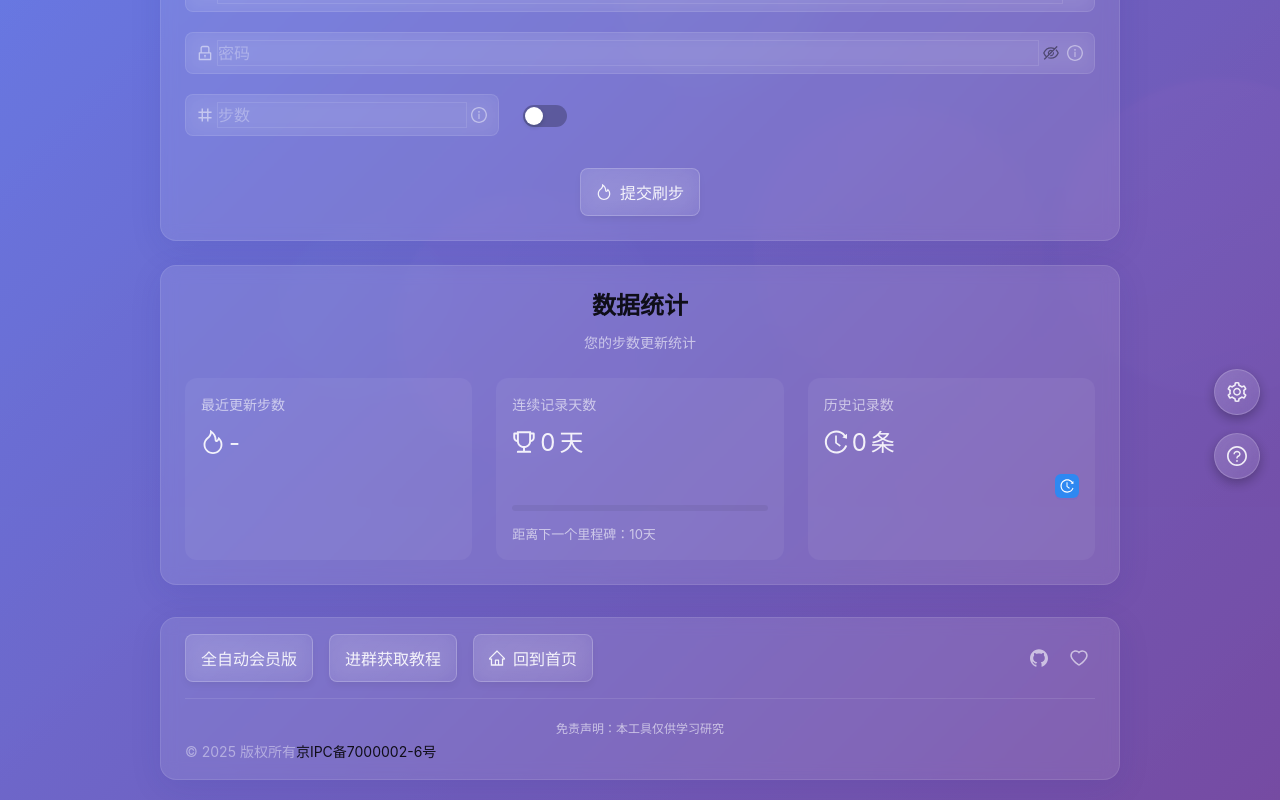
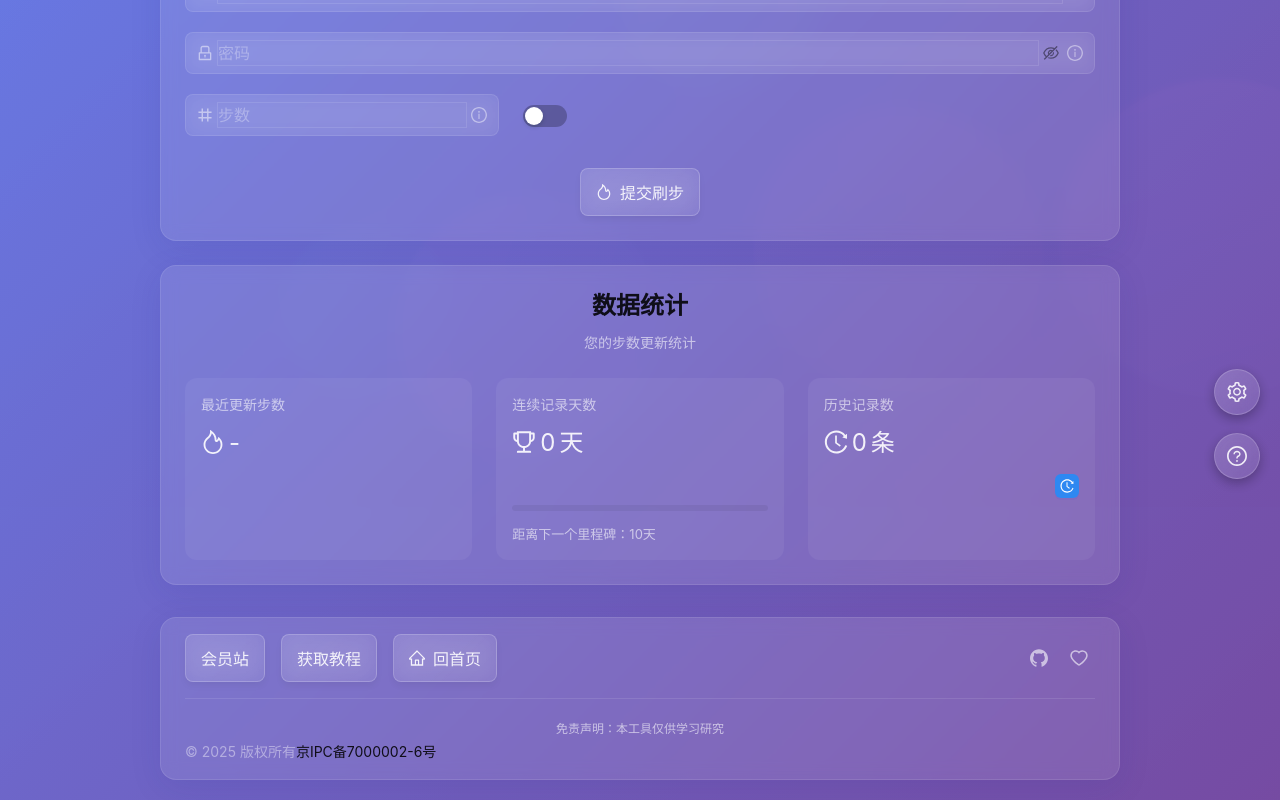
Before and after one commit to 53039843/ze1, a Next.js app: page / in a window 1280 px wide. Shown: the part 293-1093 px from the top of the page. Built offline with nearby package versions, Linux system fonts and the light colour scheme.

Commit message:
Update Footer.js

```diff
--- a/components/Footer.js
+++ b/components/Footer.js
@@ -24,14 +24,14 @@ const Footer = () => {
               className="glass-button premium-button"
               onClick={() => window.open('https://ol.xhy6.com/', '_blank')}
             >
-              全自动会员版
+              会员站
             </Button>
             <Button
               type="primary"
               className="glass-button"
               onClick={() => window.open('https://qm.qq.com/q/pnDAFtRpo4', '_blank')}
             >
-              进群获取教程
+              获取教程
             </Button>
             <Button
               type="default"
@@ -39,7 +39,7 @@ const Footer = () => {
               icon={<HomeOutlined />}
               onClick={() => window.open('https://www.shuabu.mobi', '_blank')}
             >
-              回到首页
+              回首页
             </Button>
           </Space>
         </div>
```
